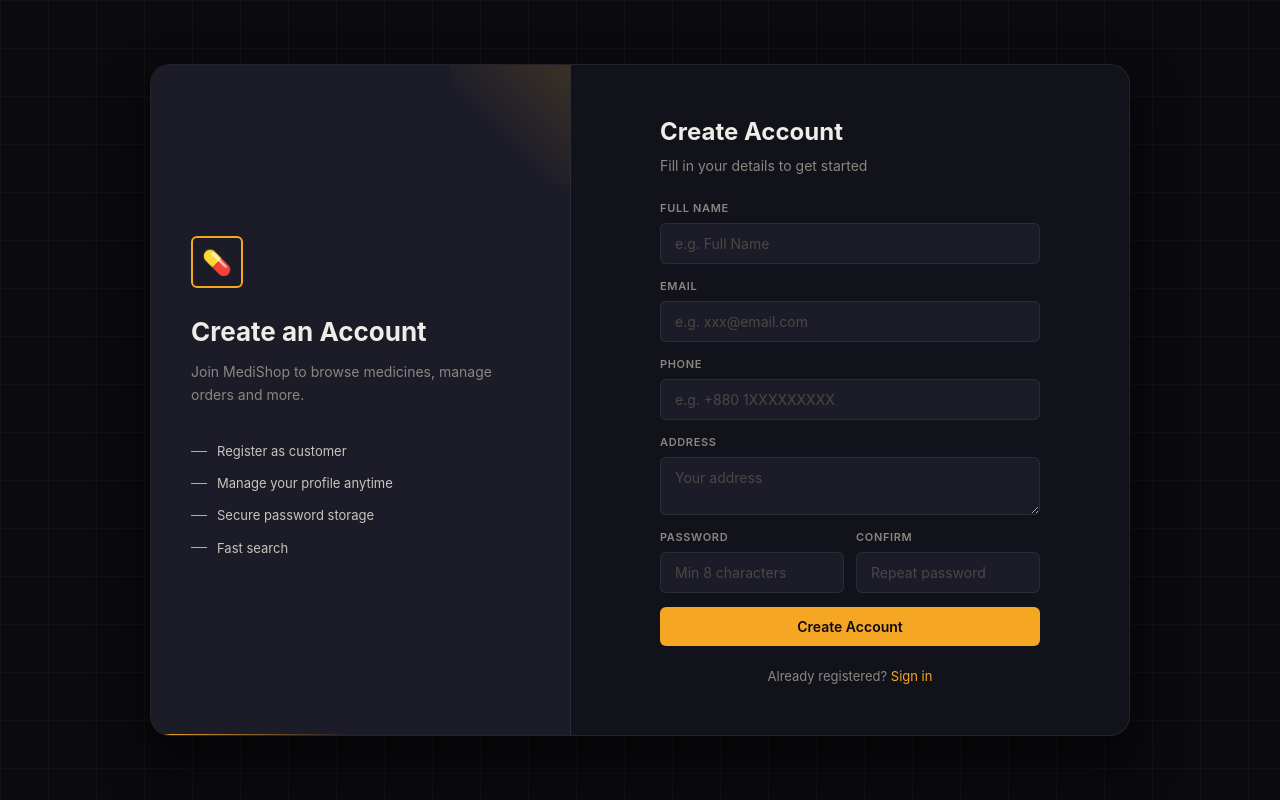
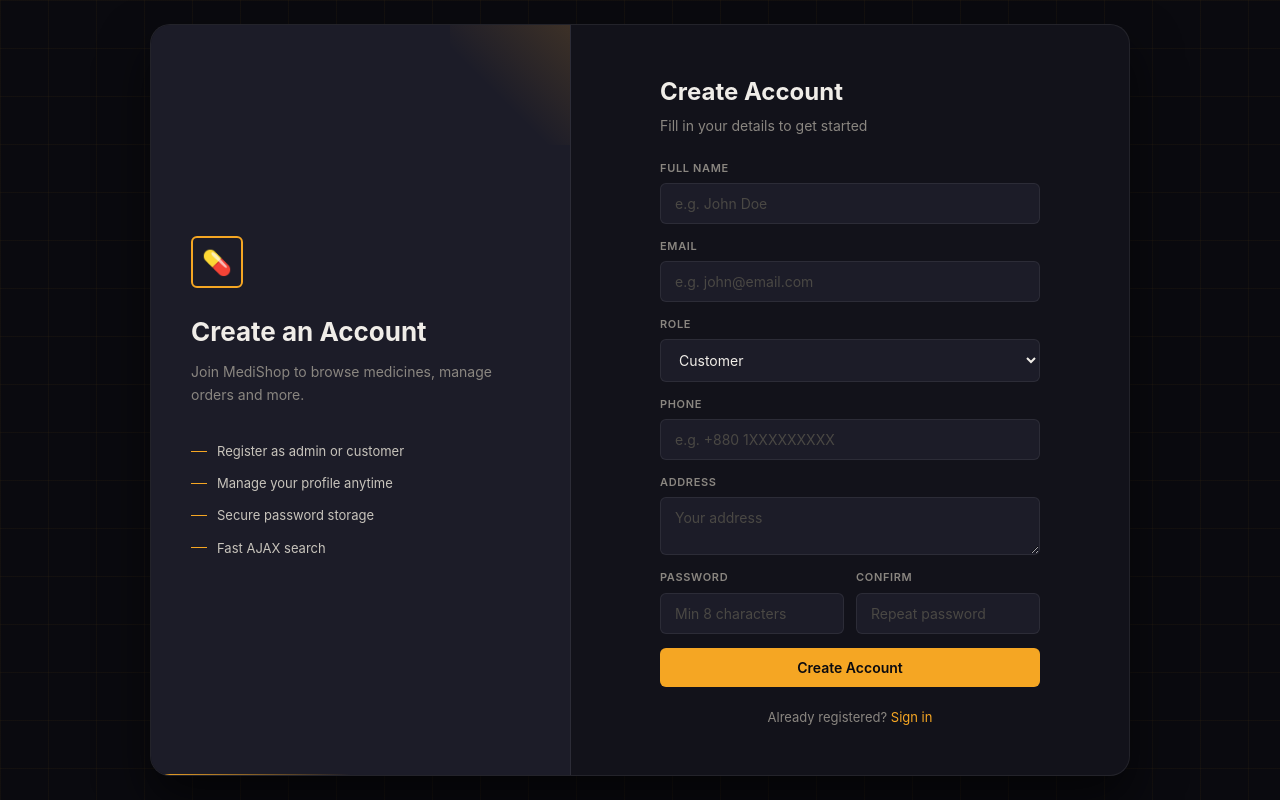
Before and after one commit to abirahosan/online-medicine-shop, a PHP site: page /index.php?page=register in a window 1280 px wide. Run offline with PHP 8.4, Linux system fonts and the light colour scheme; data that the repository does not hold is empty.

Commit message:
update register 5

```diff
--- a/views/register.php
+++ b/views/register.php
@@ -14,10 +14,10 @@
         <h1>Create an Account</h1>
         <p>Join MediShop to browse medicines, manage orders and more.</p>
         <ul class="feature-list">
-            <li>Register as customer</li>
+            <li>Register as admin or customer</li>
             <li>Manage your profile anytime</li>
             <li>Secure password storage</li>
-            <li>Fast search</li>
+            <li>Fast AJAX search</li>
         </ul>
     </div>
 
@@ -38,15 +38,21 @@
                     <label for="name">Full Name</label>
                     <input type="text" id="name" name="name"
                            value="<?= htmlspecialchars($old['name']) ?>"
-                           placeholder="e.g. Full Name" required>
+                           placeholder="e.g. John Doe" required>
                 </div>
                 <div class="field">
                     <label for="email">Email</label>
                     <input type="email" id="email" name="email"
                            value="<?= htmlspecialchars($old['email']) ?>"
-                           placeholder="e.g. xxx@email.com" required>
+                           placeholder="e.g. john@email.com" required>
                 </div>
-                <input type="hidden" name="role" value="customer">
+                <div class="field">
+                    <label for="role">Role</label>
+                    <select id="role" name="role">
+                        <option value="customer" <?= $old['role'] === 'customer' ? 'selected' : '' ?>>Customer</option>
+                        <option value="admin"    <?= $old['role'] === 'admin'    ? 'selected' : '' ?>>Admin</option>
+                    </select>
+                </div>
                 <div class="field">
                     <label for="phone">Phone</label>
                     <input type="text" id="phone" name="phone"
```
